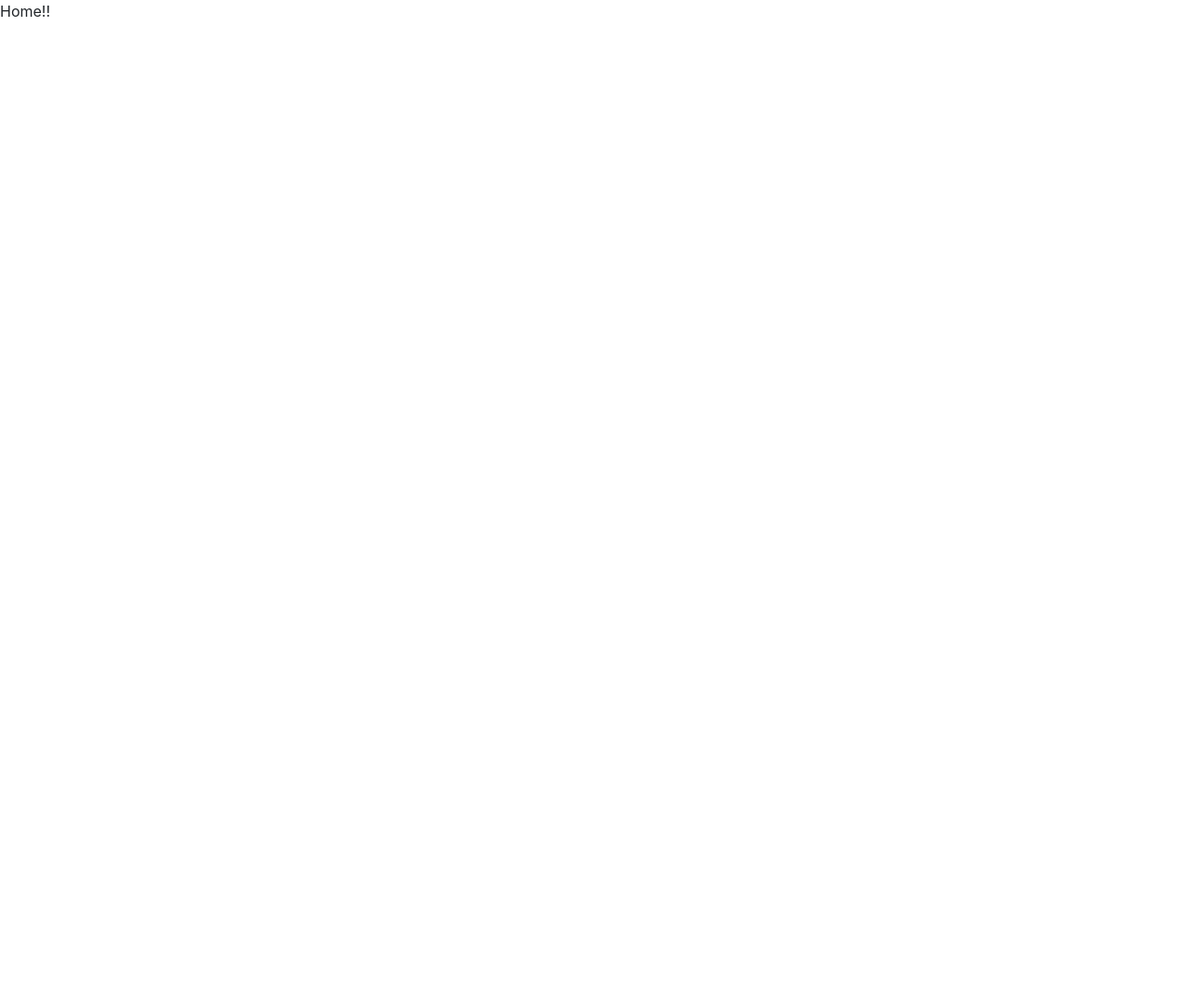
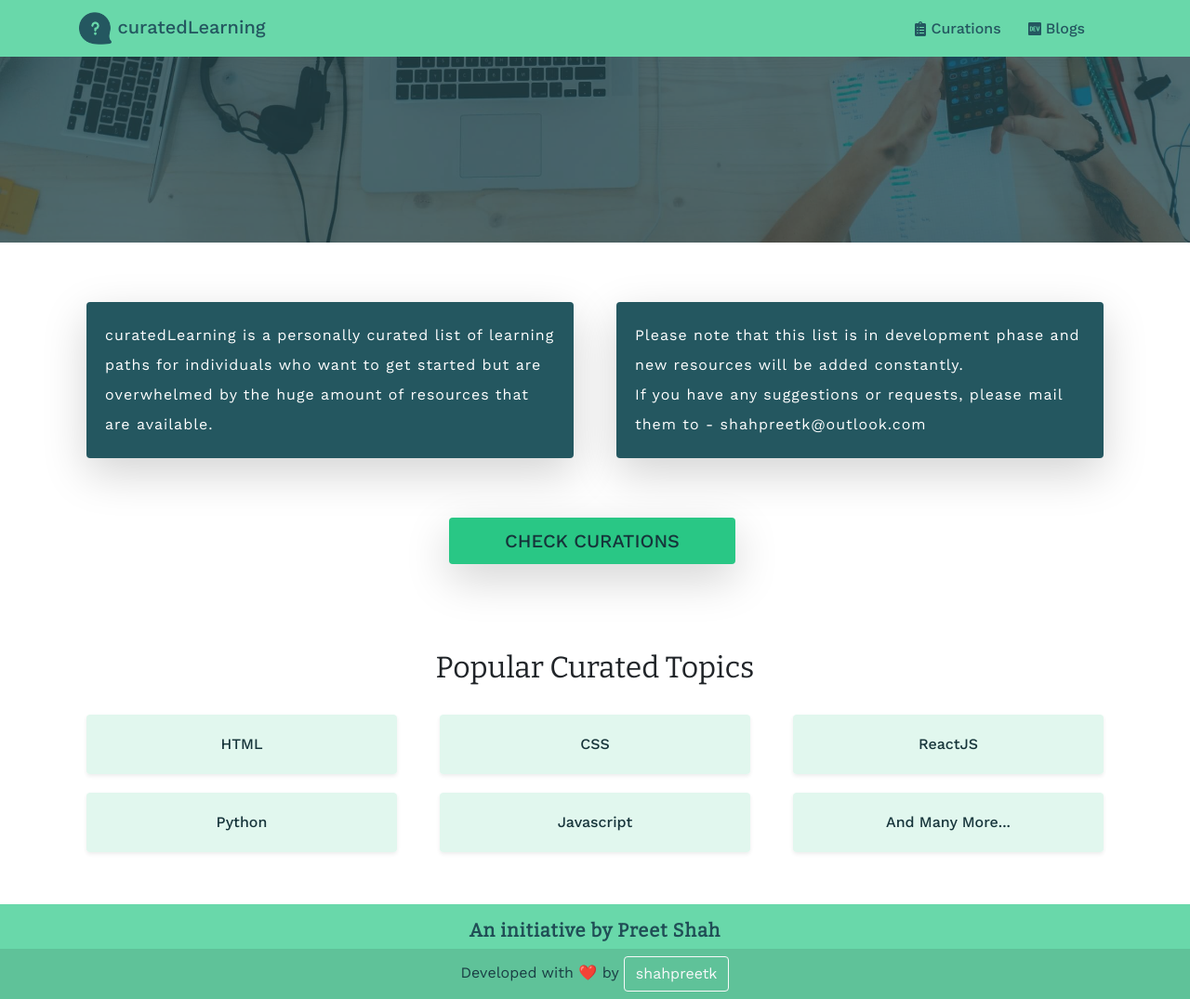
Before and after one commit to shahpreetk/curated-learning, a React (Create React App) app: page / in a window 1280 px wide. Shown: the whole page at 93% size. Before the commit the page ends 800 px from the top, so only its background shows below. Built offline with nearby package versions, Linux system fonts and the light colour scheme.

Commit message:
home page completed

```diff
--- /dev/null
+++ b/src/components/ButtonCustom/ButtonCustom.jsx
@@ -0,0 +1,46 @@
+import React from "react";
+// bootstrap imports
+import Button from "react-bootstrap/Button";
+// styled components
+import styled from "styled-components";
+
+const ButtonStyle = styled.div`
+  .custom-button {
+    background-color: #29C785;
+    box-sizing: border-box;
+    color: #16343a;
+    font-family: 'Work Sans', sans-serif;
+    font-weight: 500;
+    margin: 0 0.3em 0.3em 0;
+    padding: 0.5em 3em;
+    text-decoration: none;
+    text-transform: uppercase;
+    text-align: center;
+    transition: all 0.15s;
+    outline: none;
+
+    &:hover{
+      background-color: #16343a;
+      color: #29C785;
+    }
+  }
+    .custom-button:not(:disabled):not(:disabled):active{
+      background-color: #29C785;
+      color: #16343a;
+    }
+}
+`;
+
+const ButtonCustom = ({ buttonContent }) => {
+  return (
+    <>
+      <ButtonStyle>
+        <Button className="btn-lg custom-button shadow-lg border-0 rounded">
+          {buttonContent}
+        </Button>
+      </ButtonStyle>
+    </>
+  );
+};
+
+export default ButtonCustom;
--- /dev/null
+++ b/src/components/ContentCard/ContentCard.jsx
@@ -0,0 +1,34 @@
+import React from "react";
+// bootstrap imports
+import Card from "react-bootstrap/Card";
+import styled from "styled-components";
+
+const StyledCard = styled.div`
+  .left-preview {
+    background-color: #245760;
+    color: #fff;
+    font-family: "Work Sans", sans-serif;
+    letter-spacing: 1px;
+    line-height: 2;
+    max-width: 100%;
+    padding: 20px;
+    margin-top: 0;
+    white-space: pre-wrap;
+  }
+`;
+
+const ContentCard = ({ cardcontent }) => {
+  return (
+    <>
+      <StyledCard>
+        <Card className="border-0 shadow-lg bg-white rounded">
+          <Card.Body className="left-preview rounded">
+            <Card.Text>{cardcontent}</Card.Text>
+          </Card.Body>
+        </Card>
+      </StyledCard>
+    </>
+  );
+};
+
+export default ContentCard;
--- a/src/components/Footer/Footer.jsx
+++ b/src/components/Footer/Footer.jsx
@@ -1,7 +1,66 @@
 import React from "react";
+// bootstrap imports
+import Container from "react-bootstrap/Container";
+import Button from "react-bootstrap/Button";
+// styled components
+import styled from "styled-components";
+
+const Styles = styled.div`
+  .main-footer {
+    background-color: #69d8aa;
+    color: #204e56;
+    font-family: "Bitter", serif;
+    letter-spacing: 1px;
+  }
+  .footer-copyright-text {
+    background-color: #5fc299;
+    color: #193d43;
+    font-family: "Work Sans", sans-serif;
+  }
+  a {
+    color: #204e56;
+    text-decoration: none;
+    &:hover {
+      color: #204e56;
+      text-decoration: none;
+    }
+  }
+`;
 
 const Footer = () => {
-  return <div></div>;
+  return (
+    <>
+      <Styles>
+        <footer className="page-footer font-small pt-4 pt-5">
+          <div className="container-fluid text-center text-center main-footer">
+            <Container>
+              <div className="row">
+                <div className="col">
+                  <div className="m-2 mb-md-0 mb-3">
+                    <h5 className="font-weight-bold pt-2 text-center">
+                      An initiative by Preet Shah
+                    </h5>
+                  </div>
+                </div>
+              </div>
+            </Container>
+          </div>
+          <div className="footer-copyright-text text-center py-2 sticky-footer-wrapper">
+            Developed with ❤️️ by{" "}
+            <a
+              rel="noreferrer"
+              target="_blank"
+              href="https://github.com/shahpreetk"
+            >
+              <Button variant="outline-light" className="shadow-none">
+                shahpreetk
+              </Button>
+            </a>
+          </div>
+        </footer>
+      </Styles>
+    </>
+  );
 };
 
 export default Footer;
--- a/src/components/Header/Header.jsx
+++ b/src/components/Header/Header.jsx
@@ -1,7 +1,78 @@
 import React from "react";
+import { Link } from "react-router-dom";
+import { FaClipboardList, FaDev } from "react-icons/fa";
+// bootstrap imports
+import Container from "react-bootstrap/Container";
+import Nav from "react-bootstrap/Nav";
+import Navbar from "react-bootstrap/Navbar";
+import styled from "styled-components";
+// local assets
+import curatedLearningLogo from "../../assets/curatedLearningLogo.png";
+
+const Styles = styled.div`
+  .navbar {
+    background-color: #69d8aa;
+  }
+  a,
+  .navbar-brand,
+  .navbar-nav .nav-item {
+    color: #245760;
+    font-family: "Work Sans", sans-serif;
+    font-weight: 500;
+    &:hover {
+      color: white;
+      text-decoration: none;
+    }
+  }
+  .navbar-toggler,
+  .navbar-toggler:focus,
+  .navbar-toggler:active,
+  .navbar-toggler-icon:focus {
+    outline: none;
+    border: none;
+    box-shadow: none;
+  }
+`;
 
 const Header = () => {
-  return <div></div>;
+  return (
+    <Styles>
+      <Navbar expand="lg">
+        <Container>
+          <Navbar.Brand href="/">
+            <img
+              alt="curatedLearning Logo"
+              src={curatedLearningLogo}
+              width="35"
+              height="auto"
+              className="d-inline-block align-center"
+            />{" "}
+            curatedLearning
+          </Navbar.Brand>
+          <Navbar.Toggle
+            aria-controls="basic-navbar-nav"
+            className="shadow-none"
+          />
+          <Navbar.Collapse id="basic-navbar-nav" className="shadow-none">
+            <Nav className="ml-auto">
+              <Nav.Item className="pl-0 pr-4 py-2">
+                <Link to="/curations">
+                  <FaClipboardList />
+                  <span className="align-middle px-1">Curations</span>
+                </Link>
+              </Nav.Item>
+              <Nav.Item className="pl-0 pr-4 py-2">
+                <Link to="/blogs">
+                  <FaDev />
+                  <span className="align-middle px-1">Blogs</span>
+                </Link>
+              </Nav.Item>
+            </Nav>
+          </Navbar.Collapse>
+        </Container>
+      </Navbar>
+    </Styles>
+  );
 };
 
 export default Header;
--- /dev/null
+++ b/src/components/Jumbotron/Jumbotron.jsx
@@ -0,0 +1,45 @@
+import React from "react";
+import { Jumbotron as Jumbo, Container } from "react-bootstrap";
+import styled from "styled-components";
+// local assets
+import heroImage from "../../assets/heroImage.jpg";
+
+const Styles = styled.div`
+  .jumbo {
+    background: url(${heroImage}) no-repeat fixed bottom;
+    background-size: cover;
+    color: #efefef;
+    height: 200px;
+    position: relative;
+    z-index: -2;
+  }
+
+  .jumbo h1,
+  p {
+    color: #ffffff;
+    font-family: "Bitter", serif;
+    font-weight: 500;
+    letter-spacing: 2px;
+    text-align: center;
+  }
+
+  .overlay {
+    background-color: #193d43;
+    opacity: 0.7;
+    position: absolute;
+    top: 0;
+    left: 0;
+    bottom: 0;
+    right: 0;
+    z-index: -1;
+  }
+`;
+
+export const Jumbotron = () => (
+  <Styles>
+    <Jumbo fluid className="jumbo">
+      <div className="overlay"></div>
+      <Container></Container>
+    </Jumbo>
+  </Styles>
+);
--- /dev/null
+++ b/src/components/Placard/Placard.jsx
@@ -0,0 +1,33 @@
+import React from "react";
+// bootstrap imports
+import Card from "react-bootstrap/Card";
+import styled from "styled-components";
+
+const StyledCard = styled.div`
+  .custom-placard {
+    background-color: #e1f7ee;
+    color: #16343a;
+    font-family: "Work Sans", sans-serif;
+    font-weight: 500;
+    max-width: 100%;
+    padding: 20px;
+    text-align: center;
+    white-space: pre-wrap;
+  }
+`;
+
+const Placard = ({ placardcontent }) => {
+  return (
+    <>
+      <StyledCard>
+        <Card className="border-0 shadow-sm bg-white rounded">
+          <Card.Body className="custom-placard rounded">
+            {placardcontent}
+          </Card.Body>
+        </Card>
+      </StyledCard>
+    </>
+  );
+};
+
+export default Placard;
--- a/src/pages/Home.jsx
+++ b/src/pages/Home.jsx
@@ -1,7 +1,91 @@
 import React from "react";
+import { Link } from "react-router-dom";
+// bootstrap imports
+import Container from "react-bootstrap/Container";
+import Row from "react-bootstrap/Row";
+import Col from "react-bootstrap/Col";
+// components
+import { Jumbotron } from "../components/Jumbotron/Jumbotron";
+import ContentCard from "../components/ContentCard/ContentCard";
+import ButtonCustom from "../components/ButtonCustom/ButtonCustom";
+import Placard from "../components/Placard/Placard";
+
+const textOne = `curatedLearning is a personally curated list of learning paths for individuals who want to get started but are overwhelmed by the huge amount of resources that are available.
+`;
+
+const textTwo = `Please note that this list is in development phase and new resources will be added constantly.
+If you have any suggestions or requests, please mail them to - shahpreetk@outlook.com
+`;
 
 const Home = () => {
-  return <div>Home!!</div>;
+  return (
+    <>
+      <Jumbotron />
+      <Container>
+        <Row className="pt-4 pb-2">
+          <Col md className="wrapper m-2 ">
+            <ContentCard cardcontent={textOne} />
+          </Col>
+          <Col md className="wrapper m-2 ">
+            <ContentCard cardcontent={textTwo} />
+          </Col>
+        </Row>
+        <Row className="pt-5 pb-3">
+          <Col>
+            <div className="h-100">
+              <div className="row h-100 justify-content-center align-items-center">
+                <Link to="/curations">
+                  <ButtonCustom buttonContent="Check Curations" />
+                </Link>
+              </div>
+            </div>
+          </Col>
+        </Row>
+        <h2
+          style={{
+            fontFamily: "'Bitter', serif",
+            paddingTop: "40px",
+            marginTop: "30px",
+            textAlign: "center",
+          }}
+        >
+          Popular Curated Topics
+        </h2>
+        <Row className="pt-3">
+          <Col md className="wrapper m-2">
+            <a href="/curations/2">
+              <Placard placardcontent="HTML" />
+            </a>
+          </Col>
+          <Col md className="wrapper m-2">
+            <a href="/curations/2">
+              <Placard placardcontent="CSS" />
+            </a>
+          </Col>
+          <Col md className="wrapper m-2">
+            <a href="/curations/4">
+              <Placard placardcontent="ReactJS" />
+            </a>
+          </Col>
+        </Row>
+        <Row className="pt-1">
+          <Col md className="wrapper m-2">
+            <a href="/curations/1">
+              <Placard placardcontent="Python" />
+            </a>
+          </Col>
+          <Col md className="wrapper m-2">
+            <a href="/curations/3">
+              <Placard placardcontent="Javascript" />
+            </a>
+          </Col>
+          <Col md className="wrapper m-2">
+            <Placard placardcontent="And Many More..." />
+          </Col>
+        </Row>
+      </Container>
+    </>
+  );
 };
 
 export default Home;
```
